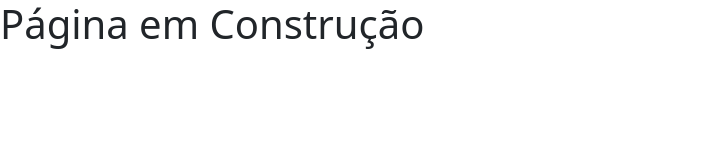
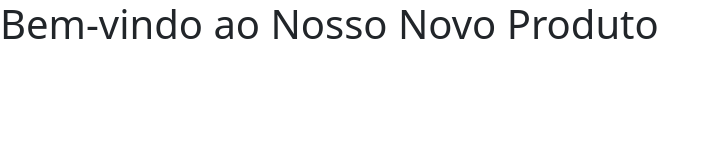
Before and after one commit to ArthurPrudente2006/meu-projeto-web, a plain HTML site: page index.html in a window 1280 px wide. Shown: the whole page, without its empty margins (0-717 px from the left). Drawn offline with nearby package versions, Linux system fonts and the light colour scheme.

Commit message:
Alteracao do titulo

```diff
--- a/index.html
+++ b/index.html
@@ -8,7 +8,7 @@
     <link href="https://cdn.jsdelivr.net/npm/bootstrap@5.3.2/dist/css/bootstrap.min.css" rel="stylesheet">
 </head>
 <body>
-    <h1>Página em Construção</h1>
+    <h1>Bem-vindo ao Nosso Novo Produto</h1>
 
 </body>
 </html>
```
